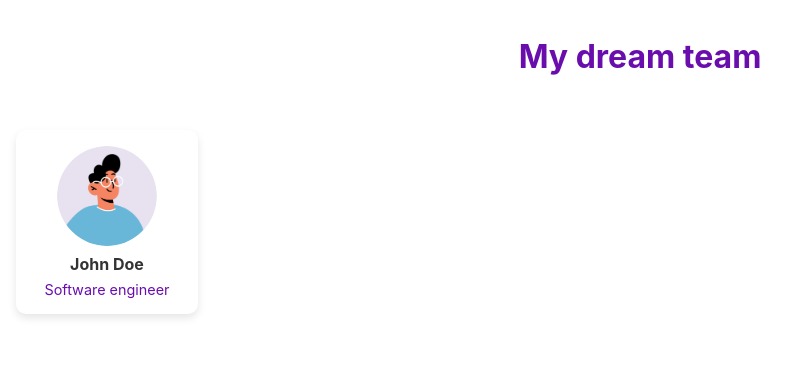
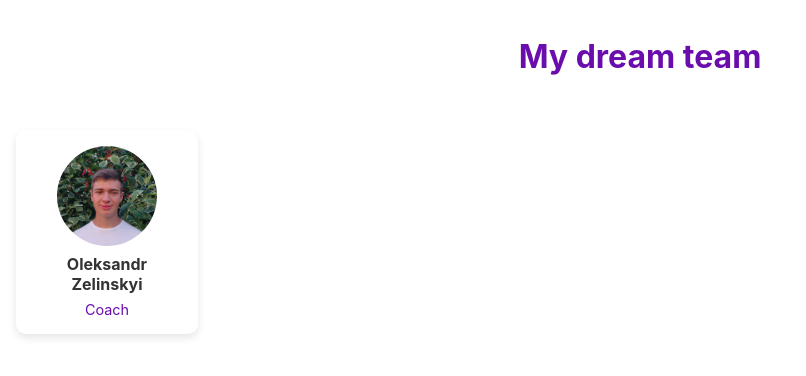
Before and after one commit to o-zelinskyi/PCRv3, a React (Create React App) app: page / in a window 1280 px wide. Shown: the top 376 px of the page, without its empty margins (0-806 px from the left). Built offline with nearby package versions, Linux system fonts and the light colour scheme.

Commit message:
Add personal information

```diff
--- a/src/components/Body.js
+++ b/src/components/Body.js
@@ -4,10 +4,10 @@ const Body = () => {
   return (
     <main style={styles.body}>
       <div style={styles.card}>
-        <img src={"/avatar-default.png"} alt="John Doe" style={styles.photo} />
+        <img src={"/avatar-oleksandr.jpg"} alt="Oleksandr Zelinskyi" style={styles.photo} />
         <div style={styles.textContainer}>
-          <h2 style={styles.name}>John Doe</h2>
-          <p style={styles.position}>Software engineer</p>
+          <h2 style={styles.name}>Oleksandr Zelinskyi</h2>
+          <p style={styles.position}>Coach</p>
         </div>
       </div>
     </main>
```
Also changed, not shown: public/avatar-default.png (deleted), public/avatar-oleksandr.jpg (added).
